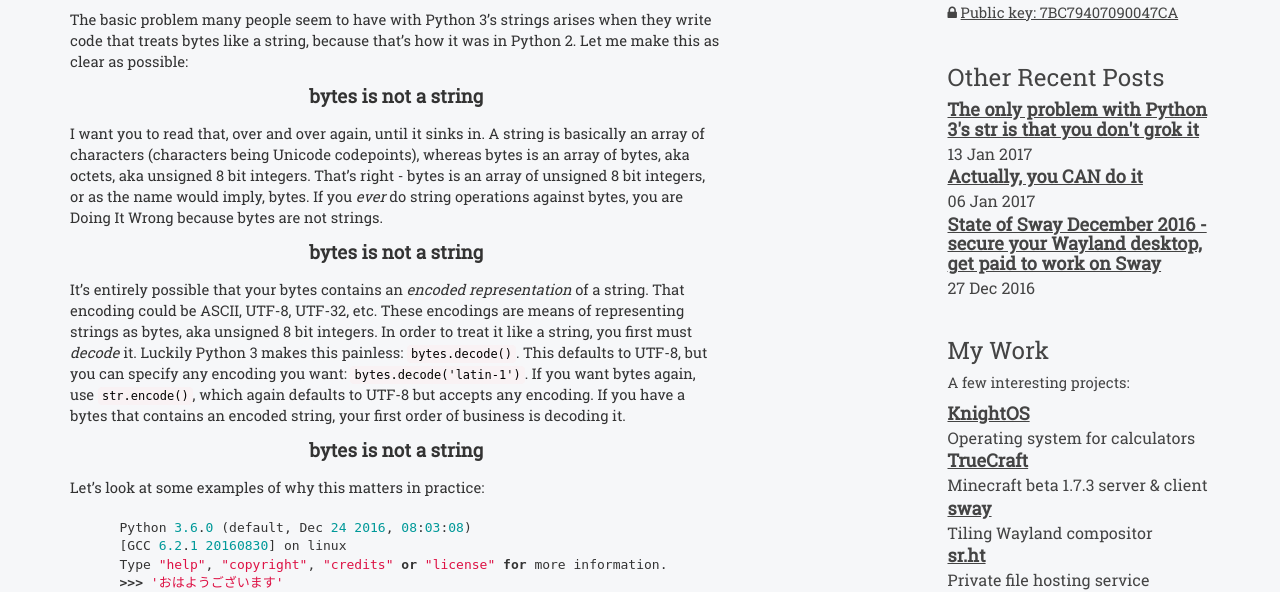
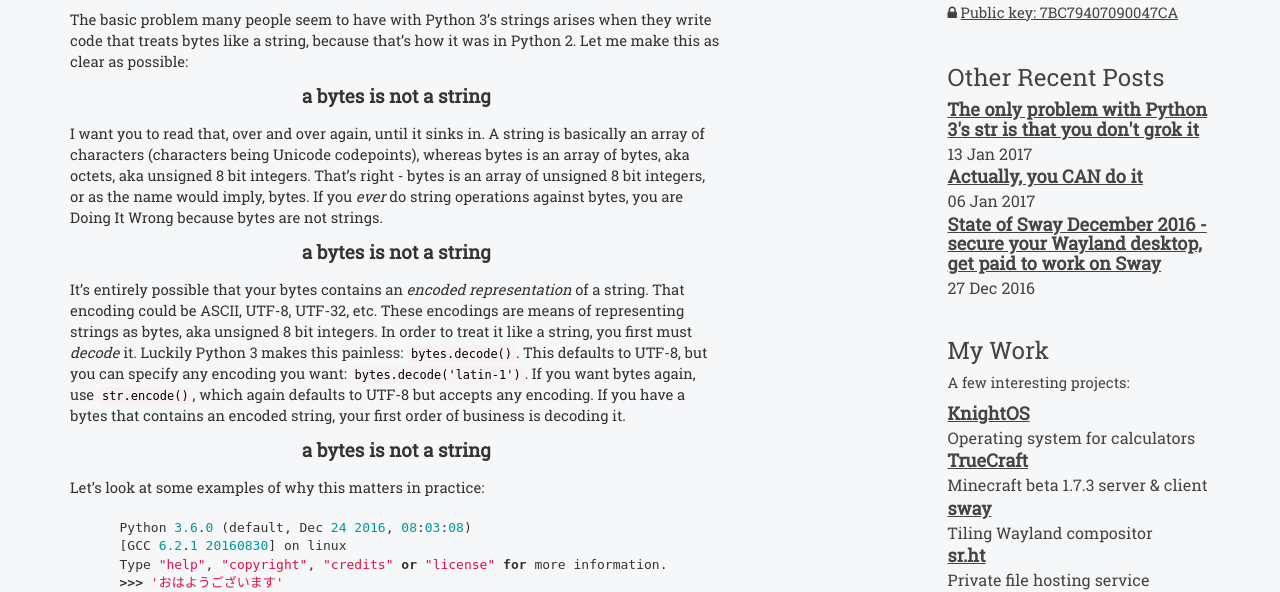
Before and after one commit to stormblog/sircmpwn.github.io, a Jekyll site: the page built from _posts/2017-01-13-The-problem-with-Python-3.md, in a window 1280 px wide and 900 px high. Shown: the part 224-816 px from the top of the window. Built offline with Jekyll 4.4.1, drawn with Linux system fonts in a browser that asks for light colours; some of the changed text lies outside the part shown.

Commit message:
Minor edit

````diff
--- a/_posts/2017-01-13-The-problem-with-Python-3.md
+++ b/_posts/2017-01-13-The-problem-with-Python-3.md
@@ -14,7 +14,7 @@ The basic problem many people seem to have with Python 3's strings arises when
 they write code that treats bytes like a string, because that's how it was in
 Python 2. Let me make this as clear as possible:
 
-<div class="loud">bytes is not a string</div>
+<div class="loud">a bytes is not a string</div>
 
 <style>
 .loud {
@@ -32,7 +32,7 @@ right - bytes is an array of unsigned 8 bit integers, or as the name would
 imply, bytes.  If you *ever* do string operations against bytes, you are Doing
 It Wrong because bytes are not strings.
 
-<div class="loud">bytes is not a string</div>
+<div class="loud">a bytes is not a string</div>
 
 It's entirely possible that your bytes contains an *encoded representation* of a
 string. That encoding could be ASCII, UTF-8, UTF-32, etc. These encodings are
@@ -44,7 +44,7 @@ encoding you want: `bytes.decode('latin-1')`. If you want bytes again, use
 have a bytes that contains an encoded string, your first order of business is
 decoding it.
 
-<div class="loud">bytes is not a string</div>
+<div class="loud">a bytes is not a string</div>
 
 Let's look at some examples of why this matters in practice:
 
@@ -123,11 +123,11 @@ with open('some utf8 file', 'wb') as f:
   f.write(text.encode('utf-8'))
 ```
 
-<div class="loud">bytes is not a string</div>
+<div class="loud">a bytes is not a string</div>
 
-<div class="loud">bytes is not a string</div>
+<div class="loud">a bytes is not a string</div>
 
-<div class="loud">bytes is not a string</div>
+<div class="loud">a bytes is not a string</div>
 
 Python 2's shitty design has broken your mindset. Unlearn it.
 
````
